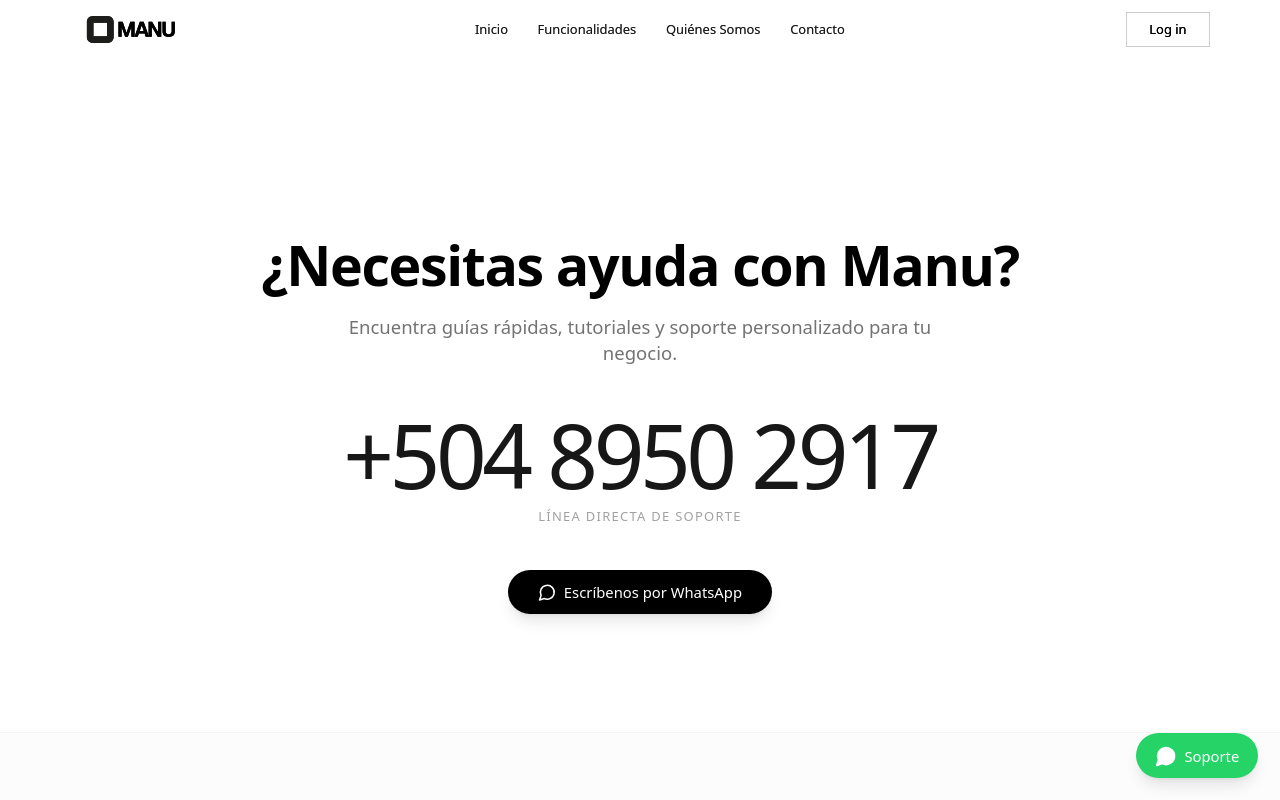
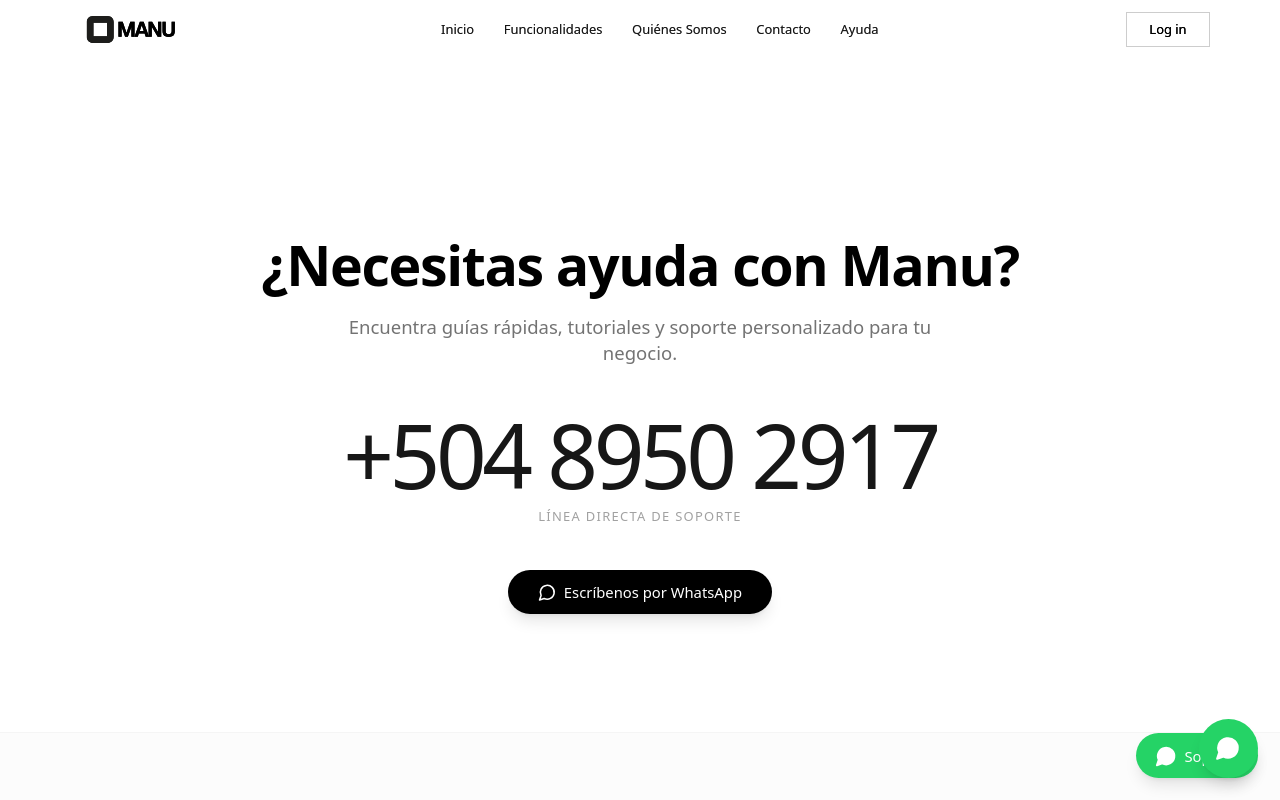
Before and after one commit to rplushn/manu-design-2, a Next.js app: page /ayuda in a window 1280 px wide. Shown: the top 800 px of the page. Built offline with nearby package versions, Linux system fonts and the light colour scheme.

Commit message:
WHATSAPP BUTTON + UI REFINES - 2026-01-21_14:30

```diff
--- a/app/layout.tsx
+++ b/app/layout.tsx
@@ -3,6 +3,7 @@
 import { Inter } from "next/font/google"
 import { Analytics } from "@vercel/analytics/next"
 import { Header } from "@/components/Header"
+import { WhatsAppButton } from "@/components/WhatsAppButton"
 import "./globals.css"
 
 const inter = Inter({
@@ -37,6 +38,7 @@
         <main className="pt-16">
           {children}
         </main>
+        <WhatsAppButton />
         <Analytics />
       </body>
     </html>
--- a/components/Header.tsx
+++ b/components/Header.tsx
@@ -59,6 +59,12 @@
             >
               Contacto
             </Link>
+            <Link
+              href="/ayuda"
+              className="text-sm font-light text-black/70 hover:text-black transition-colors"
+            >
+              Ayuda
+            </Link>
           </nav>
 
           {/* Login Button */}
--- /dev/null
+++ b/components/WhatsAppButton.tsx
@@ -0,0 +1,20 @@
+"use client"
+
+import { MessageCircle } from "lucide-react"
+import Link from "next/link"
+
+export function WhatsAppButton() {
+  const whatsappUrl = "https://wa.me/50489502917"
+
+  return (
+    <Link
+      href={whatsappUrl}
+      target="_blank"
+      rel="noopener noreferrer"
+      className="fixed bottom-6 right-6 z-50 flex items-center justify-center w-14 h-14 md:w-16 md:h-16 bg-[#25D366] text-white rounded-full shadow-lg hover:shadow-xl hover:bg-[#20bd5a] transition-all duration-300 hover:scale-110 group"
+      aria-label="Contactar por WhatsApp"
+    >
+      <MessageCircle className="h-6 w-6 md:h-7 md:w-7 fill-current" />
+    </Link>
+  )
+}
```
